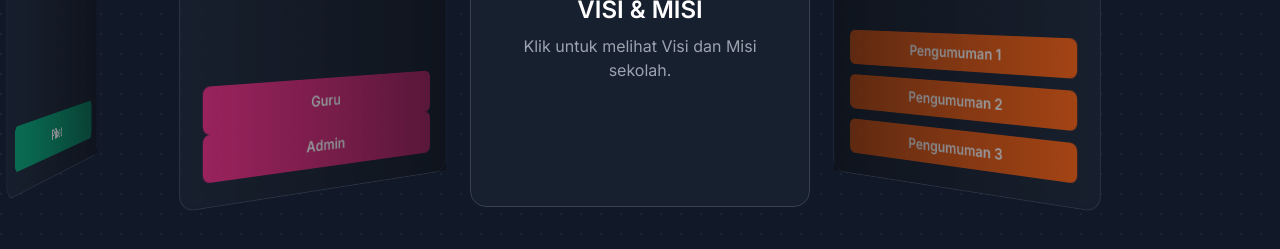
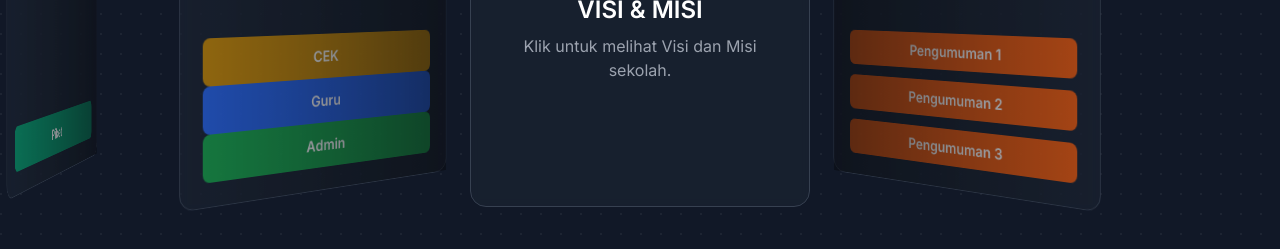
Before and after one commit to DKISD/PETAMBURAN05, a plain HTML site: page index.html in a window 1280 px wide. Shown: the part 507-756 px from the top of the page. Drawn offline with nearby package versions, Linux system fonts and the light colour scheme; no server answers.

Commit message:
Update index.html

```diff
--- a/index.html
+++ b/index.html
@@ -152,8 +152,9 @@
                      <div class="text-pink-400 mb-4"><i class="fa-solid fa-book-open-reader fa-3x"></i></div>
                     <h3 class="text-2xl font-semibold text-white mb-2">ADM GURU</h3>
                     <p class="text-gray-400 flex-grow">Akses dan isi Administrasi Guru secara digital.</p>
-                    <a href="Jurnal" class="mt-auto w-full text-center bg-pink-600 text-white font-semibold py-3 px-4 rounded-lg hover:bg-pink-700 transition-colors">Guru</a>
-                    <a href="Admin" class="mt-auto w-full text-center bg-pink-600 text-white font-semibold py-3 px-4 rounded-lg hover:bg-green-700 transition-colors">Admin</a>
+					<a href="Jurnal" class="mt-auto w-full text-center bg-yellow-600 text-white font-semibold py-3 px-4 rounded-lg hover:bg-pink-700 transition-colors">CEK</a>
+                    <a href="Jurnal" class="mt-auto w-full text-center bg-blue-600 text-white font-semibold py-3 px-4 rounded-lg hover:bg-pink-700 transition-colors">Guru</a>
+                    <a href="Admin" class="mt-auto w-full text-center bg-green-600 text-white font-semibold py-3 px-4 rounded-lg hover:bg-pink-700 transition-colors">Admin</a>
                 </div>
 
             </div>
```
